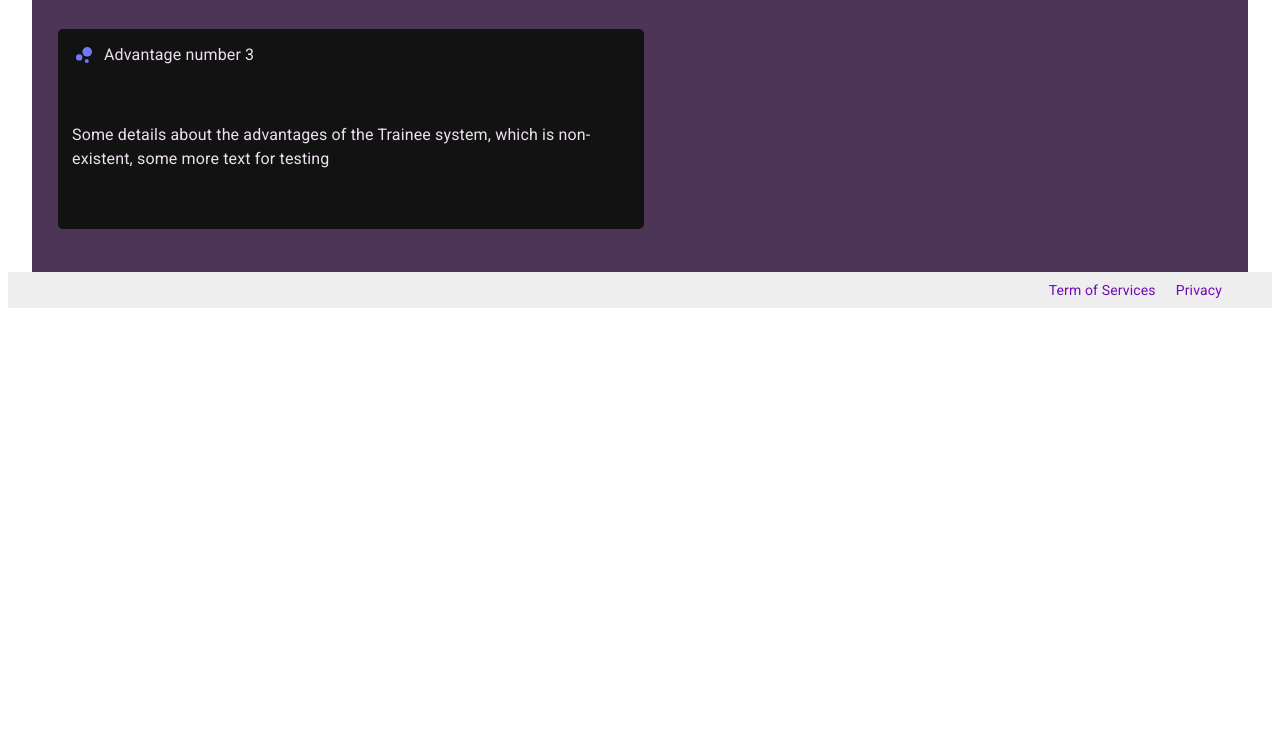
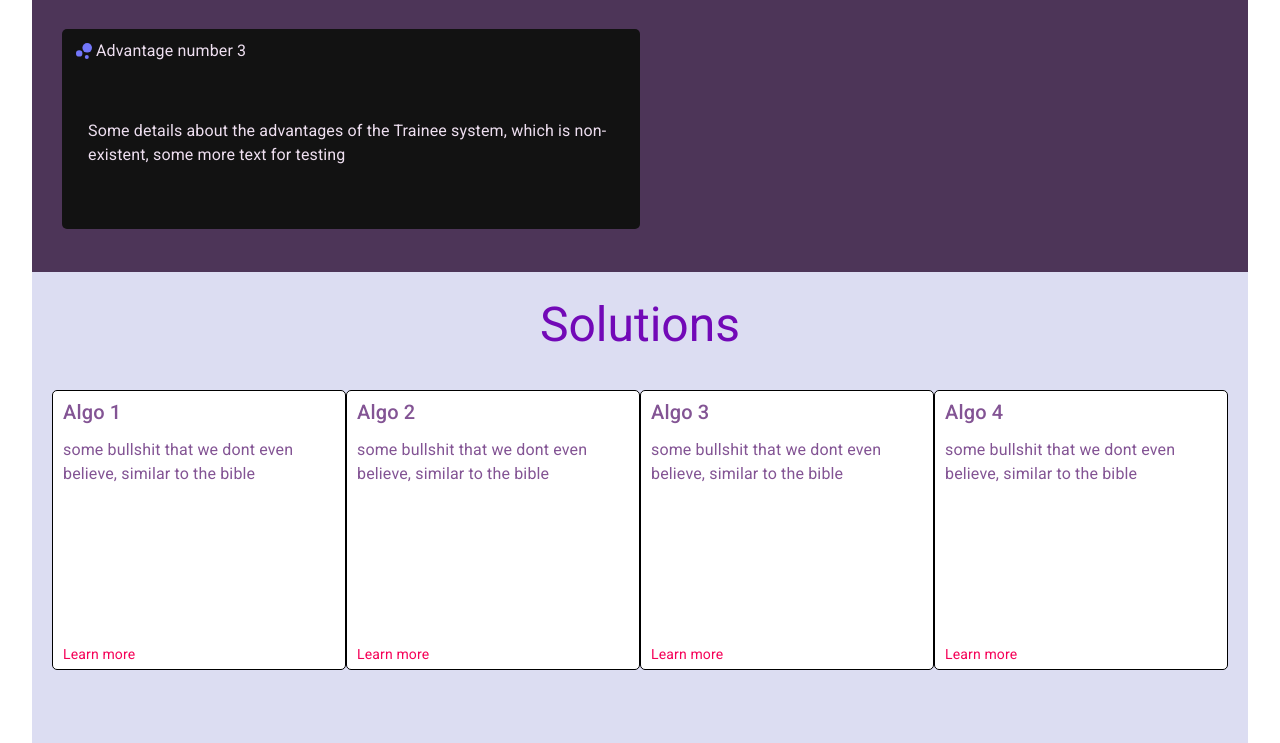
Before and after one commit to momoclouq/SEPM_group26, a React (Create React App) app in the folder frontend/: page / in a window 1280 px wide. Shown: the part 1420-2163 px from the top of the page. Before the commit the page ends 1736 px from the top, so only its background shows below. Built offline with nearby package versions, Linux system fonts and the light colour scheme.

Commit message:
Solution panel - minor bug fix with other panels

```diff
--- a/frontend/src/components/outerPages/Homepage.js
+++ b/frontend/src/components/outerPages/Homepage.js
@@ -8,6 +8,7 @@ import Navbar from "./Navbar";
 import Footer from "./Footer";
 import IntroPanel from "./components/IntroPanel";
 import AdvantagePanel from "./components/AdvantagePanel";
+import SolutionPanel from "./components/SolutionPanel";
 
 const useStyles = makeStyles((theme) => ({
     main: {
@@ -16,7 +17,7 @@ const useStyles = makeStyles((theme) => ({
         paddingTop: "0px",
         minHeight: "100vh",
         margin: "0",
-        minWidth: "600px"
+        minWidth: "650px"
     },
 }));
 
@@ -32,6 +33,7 @@ const Homepage = () => {
                 <Container class={classes.content} maxWidth="lg">
                     <IntroPanel />
                     <AdvantagePanel />
+                    <SolutionPanel />
                 </Container>
 
                 <Footer />
--- a/frontend/src/components/outerPages/components/AdvantagePanel.js
+++ b/frontend/src/components/outerPages/components/AdvantagePanel.js
@@ -28,7 +28,7 @@ const useStyles = makeStyles((theme) => ({
         },
         background: "#121212",
         borderRadius: "5px",
-        height: "25vh",
+        minHeight: "25vh",
         padding: "10px",
         color: "#eedff0"
     },
@@ -36,10 +36,13 @@ const useStyles = makeStyles((theme) => ({
         height: "100vh",
         display: "flex",
         flexDirection: "column",
-        justifyContent: "center"
+        justifyContent: "center",
     },
     specialBoard: {
         justifyContent: "space-around",
+    },
+    advantageContentText: {
+        padding: "1em",
     }
 }));
 
@@ -48,7 +51,7 @@ const AdvantagePanel = () => {
 
     const AdvantageText = ({ text }) => {
         return (
-            <Grid container item className={classes.advantagePanel} direction="row" justify="flex-start" spacing={1}>
+            <Grid container item className={classes.advantagePanel} direction="row" justify="flex-start">
                 <Grid item>
                     <BubbleChartIcon style={{ color: "#7377fa" }}/>
                 </Grid>
@@ -60,7 +63,7 @@ const AdvantagePanel = () => {
                 </Grid>
 
                 <Grid item>
-                    <Typography variant="body1">
+                    <Typography className={classes.advantageContentText} variant="body1">
                         Some details about the advantages of the Trainee system, which is non-existent, some more text for testing
                     </Typography>
                 </Grid>
--- /dev/null
+++ b/frontend/src/components/outerPages/components/SolutionPanel.js
@@ -0,0 +1,103 @@
+import React from "react";
+import clsx from "clsx";
+
+import {makeStyles} from "@material-ui/core/styles";
+import Grid from "@material-ui/core/Grid";
+import Typography from "@material-ui/core/Typography";
+import Box from "@material-ui/core/Box";
+import Link from "@material-ui/core/Link";
+
+
+const useStyles = makeStyles((theme) => ({
+    panel: {
+        minHeight: "100vh",
+        width: "100%",
+        justifyContent: "center",
+    },
+    solution: {
+        color: "#7209B7",
+        backgroundColor: "#dcddf2",
+        padding: "10px 20px",
+    },
+    solutionTitle: {
+        color: "inherit",
+        padding: "15px 5px 0px 5px",
+        textAlign: "center",
+    },
+    solutionContainer: {
+        flexGrow: 1,
+        maxWidth: "100%"
+    },
+    solutionPanel: {
+        "&:hover": {
+            border: "7px solid #e8daf5",
+        },
+        background: "#fff",
+        borderRadius: "5px",
+        height: "35vh",
+        color: "#835494",
+        border: "1px solid black",
+        transition: "border 0.25s ease-out",
+    },
+    solutionContent: {
+        flexGrow: 1,
+    },
+    padItems: {
+        padding: "5px 10px",
+    }
+}));
+
+const SolutionPanel = () => {
+    const classes = useStyles();
+
+    const Solution = ({ name, content }) => {
+        const preventDefault = (event) => event.preventDefault();
+
+        return (
+            <Grid xs={6} md={3} container item className={classes.solutionPanel} direction="column" justify="flex-start">
+                <Grid className={classes.padItems} item>
+                    <Typography variant="h6">
+                        {name}
+                    </Typography>
+                </Grid>
+
+                <Grid className={clsx(classes.solutionContent, classes.padItems)} item>
+                    <Typography variant="body1">
+                        {content}
+                    </Typography>
+                </Grid>
+
+                <Grid className={classes.padItems} item>
+                    <Typography variant="body2">
+                        <Link href="#" onCLick={preventDefault} color="secondary">
+                            Learn more
+                        </Link>
+                    </Typography>
+                </Grid>
+            </Grid>
+        );
+    }
+
+    return (
+        <Grid container className={clsx(classes.panel, classes.solution)} direction="column">
+            <Grid item>
+                <Typography className={classes.solutionTitle} variant="h3">
+                    Solutions
+                </Typography>
+            </Grid>
+
+            <Grid item container className={classes.solutionContainer} alignItems="center">
+                <Solution name="Algo 1" content="some bullshit that we dont even believe, similar to the bible" />
+                <Solution name="Algo 2" content="some bullshit that we dont even believe, similar to the bible" />
+                <Solution name="Algo 3" content="some bullshit that we dont even believe, similar to the bible" />
+                <Solution name="Algo 4" content="some bullshit that we dont even believe, similar to the bible" />
+                <Solution name="Algo 5" content="some bullshit that we dont even believe, similar to the bible" />
+                <Solution name="Algo 6" content="some bullshit that we dont even believe, similar to the bible" />
+                <Solution name="Algo 7" content="some bullshit that we dont even believe, similar to the bible" />
+                <Solution name="Algo 8" content="some bullshit that we dont even believe, similar to the bible" />
+            </Grid>
+        </Grid>
+    );
+};
+
+export default SolutionPanel;
```
